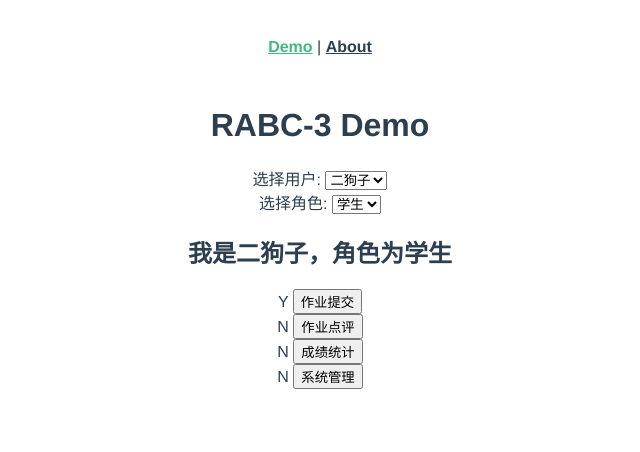
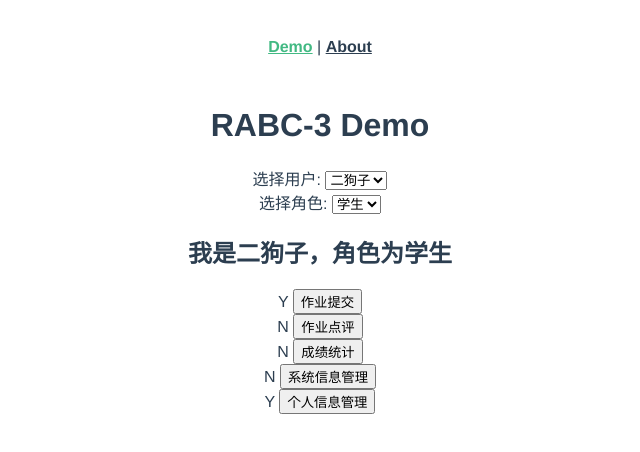
Before and after one commit to TayYim/HomeworkMS, a Vue app in the folder homework-ms-fe/: page /#/ in a window 1280 px wide. Shown: the top 452 px of the page, without its empty margins (320-960 px from the left). Built offline with nearby package versions, Linux system fonts and the light colour scheme.

Commit message:
add 个人信息管理 button

```diff
--- a/homework-ms-fe/src/views/Home.vue
+++ b/homework-ms-fe/src/views/Home.vue
@@ -22,7 +22,8 @@
       <function-button button-name="作业提交" p-i-d-required="1"></function-button>
       <function-button button-name="作业点评" p-i-d-required="2"></function-button>
       <function-button button-name="成绩统计" p-i-d-required="3"></function-button>
-      <function-button button-name="系统管理" p-i-d-required="4"></function-button>
+      <function-button button-name="系统信息管理" p-i-d-required="4"></function-button>
+      <function-button button-name="个人信息管理" p-i-d-required="5"></function-button>
     </div>
   </div>
 </template>
```
